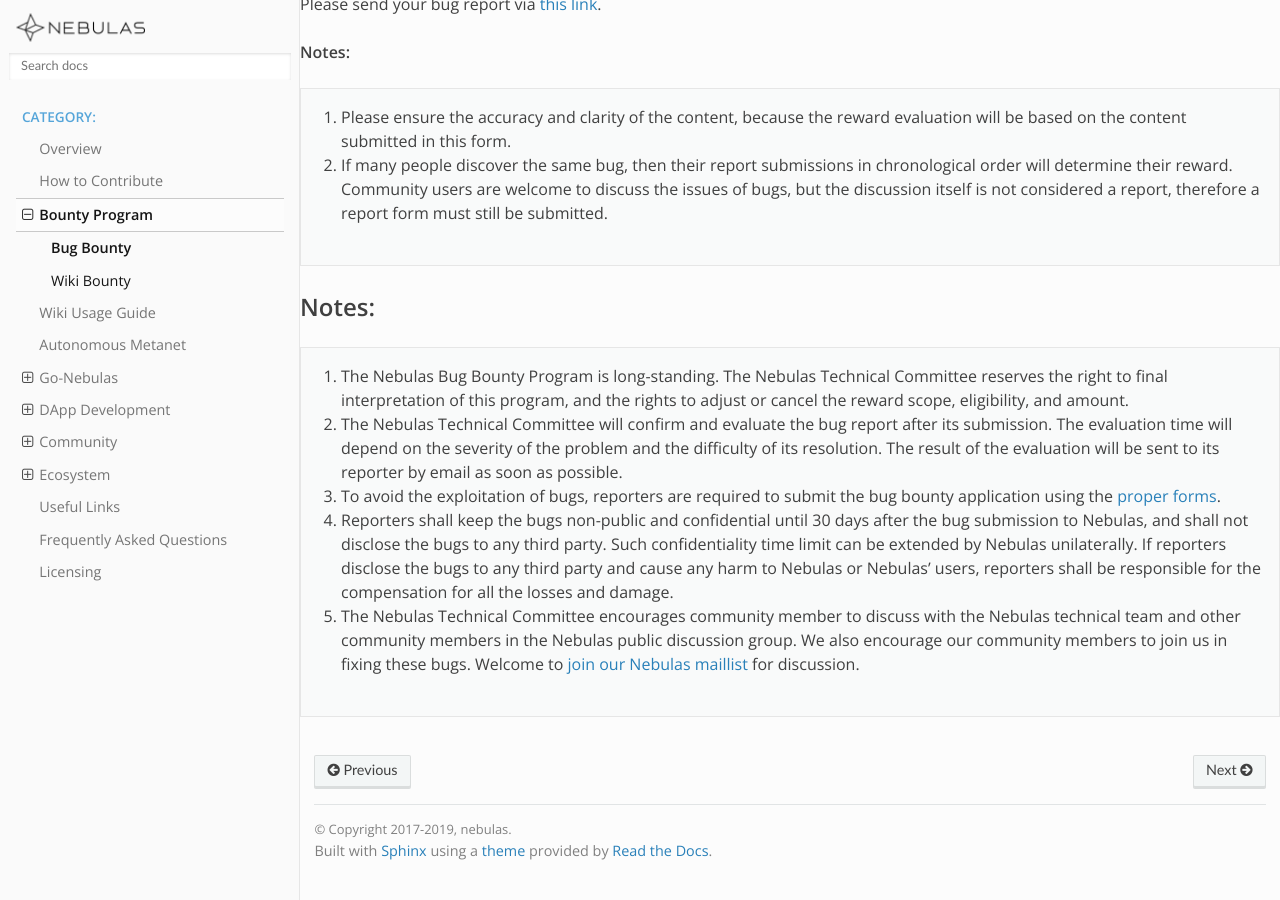
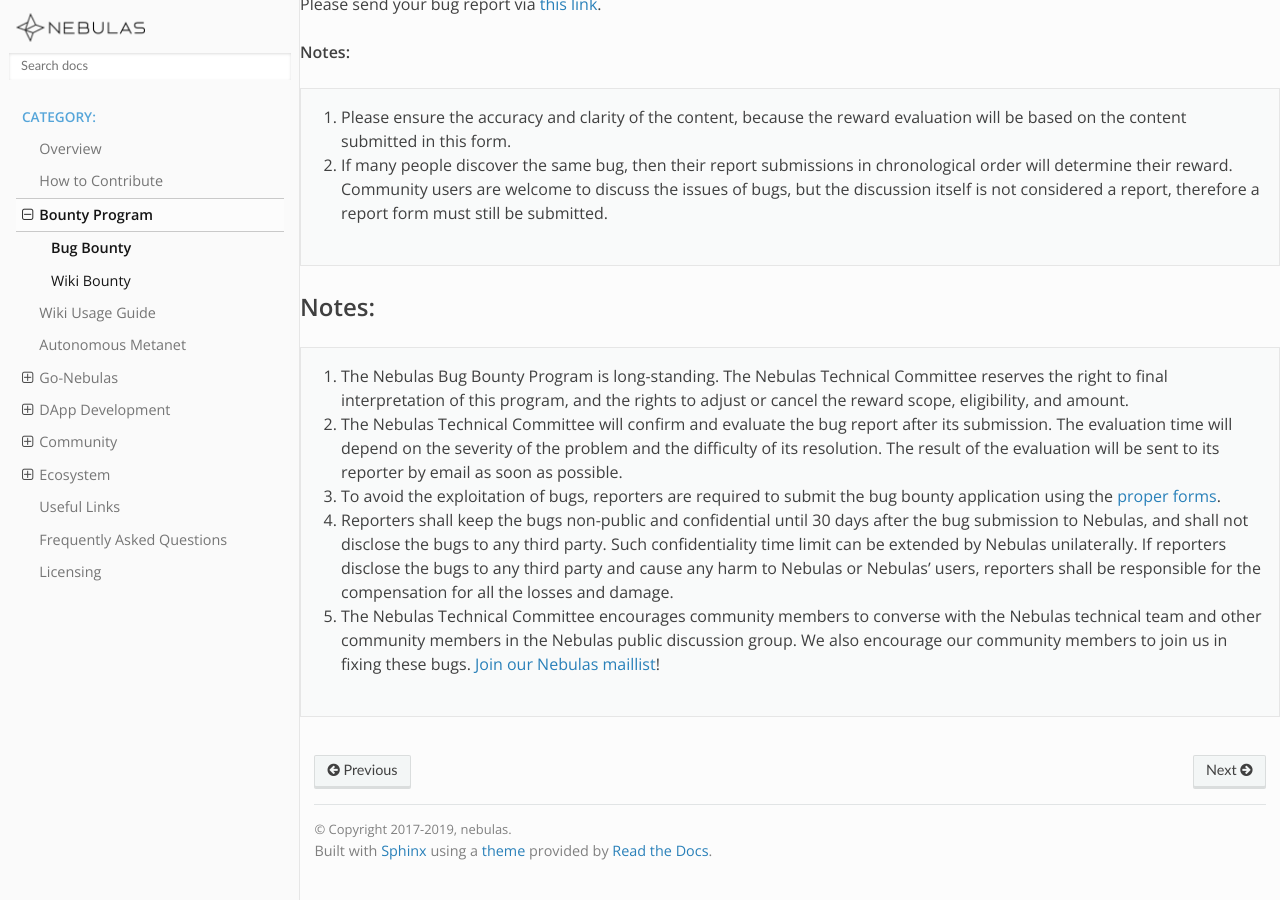
Before and after one commit to nebulasio/nebdocs, a Sphinx documentation site: the page built from docs/bounty/bug-bounty.md, in a window 1280 px wide and 900 px high, scrolled down 1714 px. Built offline with Sphinx 7.4.7 and the Read the Docs theme 2.0.0, drawn with Linux system fonts in a browser that asks for light colours; pages that are not in the unit, such as notebooks, are missing from menus.

Commit message:
bug bounty tweak

```diff
--- a/docs/bounty/bug-bounty.md
+++ b/docs/bounty/bug-bounty.md
@@ -49,4 +49,4 @@
 > 2. The Nebulas Technical Committee will confirm and evaluate the bug report after its submission. The evaluation time will depend on the severity of the problem and the difficulty of its resolution. The result of the evaluation will be sent to its reporter by email as soon as possible.
 > 3. To avoid the exploitation of bugs, reporters are required to submit the bug bounty application using the [proper forms](https://docs.google.com/forms/d/e/1FAIpQLScaCeODU26maPJIuyCkX6Lsa0A5Xi2AZ_z-mvKlHmd89_CaXQ/viewform).
 > 4. Reporters shall keep the bugs non-public and confidential until 30 days after the bug submission to Nebulas, and shall not disclose the bugs to any third party. Such confidentiality time limit can be extended by Nebulas unilaterally. If reporters disclose the bugs to any third party and cause any harm to Nebulas or Nebulas’ users, reporters shall be responsible for the compensation for all the losses and damage.
-> 5. The Nebulas Technical Committee encourages community member to discuss with the Nebulas technical team and other community members in the Nebulas public discussion group. We also encourage our community members to join us in fixing these bugs. Welcome to [join our Nebulas maillist](https://lists.nebulas.io/cgi-bin/mailman/listinfo) for discussion.
+> 5. The Nebulas Technical Committee encourages community members to converse with the Nebulas technical team and other community members in the Nebulas public discussion group. We also encourage our community members to join us in fixing these bugs. [Join our Nebulas maillist](https://lists.nebulas.io/cgi-bin/mailman/listinfo)!
```
